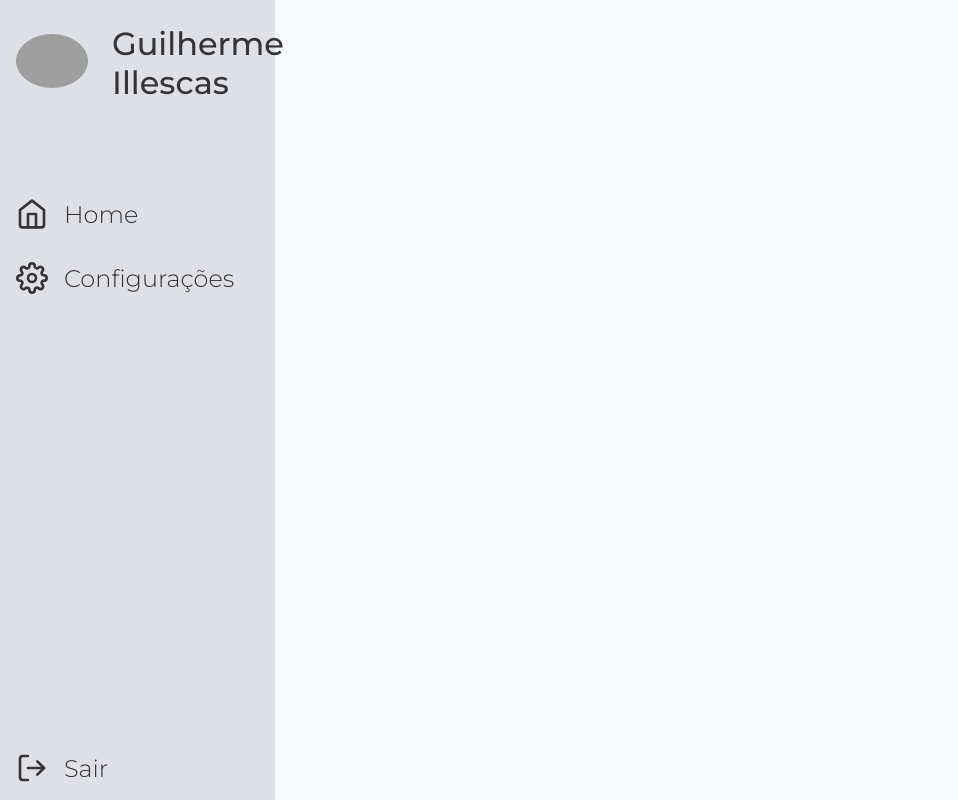
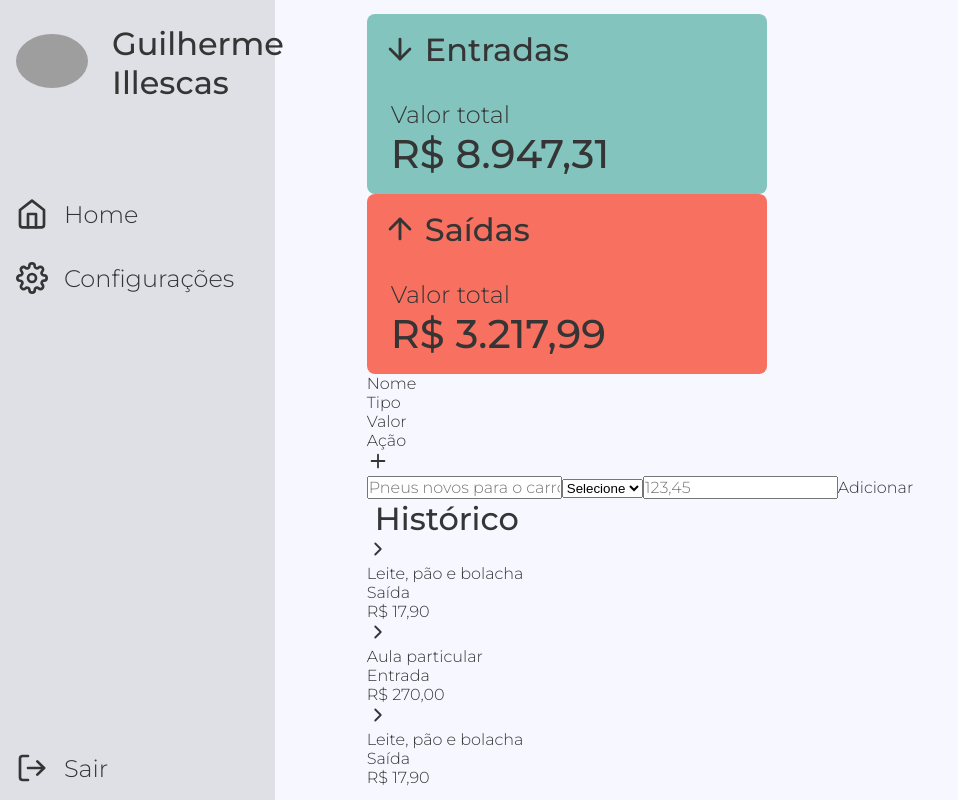
Before and after one commit to Guillescas/Financerr, a Next.js app: page / in a window 1280 px wide. Shown: the whole page, without its empty margins (0-958 px from the left). Built offline with nearby package versions, Linux system fonts and the light colour scheme; grey boxes are pictures that could not be loaded.

Commit message:
Insert elements and components

```diff
--- a/src/pages/index.tsx
+++ b/src/pages/index.tsx
@@ -1,8 +1,10 @@
 import React, { ReactElement } from 'react';
 import Head from 'next/head';
 
+import { FiChevronRight, FiPlus } from 'react-icons/fi';
 import styles from '../styles/pages/Home.module.css';
 import { Sidebar } from '../components/Sidebar';
+import { ValueBox } from '../components/ValueBox';
 
 export default function Home(): ReactElement {
   return (
@@ -12,6 +14,88 @@ export default function Home(): ReactElement {
       </Head>
 
       <Sidebar />
+
+      <section className={styles.content}>
+        <div className={styles.cards}>
+          <ValueBox type="income" />
+          <ValueBox type="outcome" />
+        </div>
+
+        <div className={styles.tableTitles}>
+          <p />
+          <p>Nome</p>
+          <p>Tipo</p>
+          <p>Valor</p>
+          <p>Ação</p>
+        </div>
+
+        <form onSubmit={() => console.log('oi')}>
+          <div className={styles.line}>
+            <div>
+              <FiPlus size={22} />
+            </div>
+
+            <input
+              required
+              name="name"
+              type="text"
+              placeholder="Pneus novos para o carro"
+            />
+
+            <select required name="type" placeholder="Selecione">
+              <option selected disabled value="">
+                Selecione
+              </option>
+              <option value="income">Entrada</option>
+              <option value="outcome">Saída</option>
+            </select>
+
+            <input required name="value" type="tetx" placeholder="123,45" />
+
+            <button type="submit">Adicionar</button>
+          </div>
+        </form>
+
+        <div className={styles.history}>
+          <h2>Histórico</h2>
+
+          <div className={styles.line}>
+            <div>
+              <FiChevronRight size={22} />
+            </div>
+
+            <p>Leite, pão e bolacha</p>
+
+            <p className={styles.outcome}>Saída</p>
+
+            <p>R$ 17,90</p>
+          </div>
+
+          <div className={styles.line}>
+            <div>
+              <FiChevronRight size={22} />
+            </div>
+
+            <p>Aula particular</p>
+
+            <p className={styles.income}>Entrada</p>
+
+            <p>R$ 270,00</p>
+          </div>
+
+          <div className={styles.line}>
+            <div>
+              <FiChevronRight size={22} />
+            </div>
+
+            <p>Leite, pão e bolacha</p>
+
+            <p className={styles.outcome}>Saída</p>
+
+            <p>R$ 17,90</p>
+          </div>
+        </div>
+      </section>
     </div>
   );
 }
```
